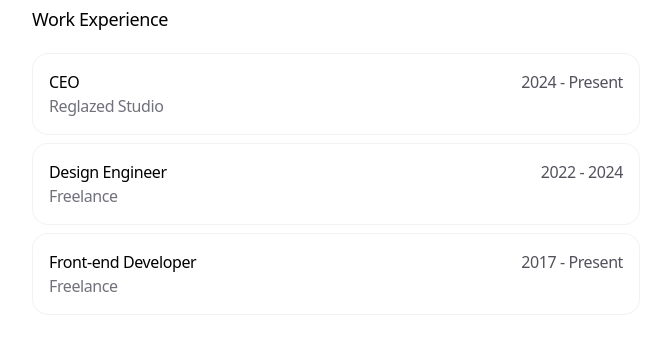
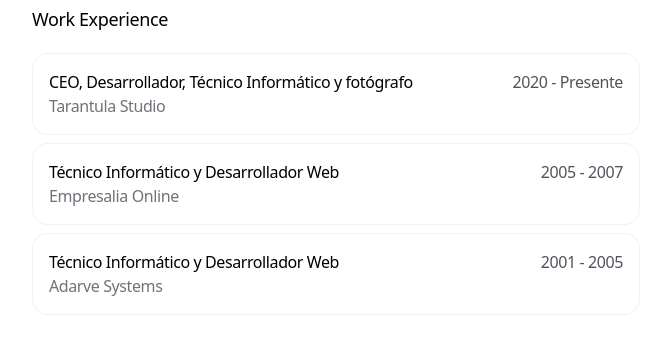
Before and after one commit to pedromoreno/tarantula, a Next.js app: page / in a window 1280 px wide. Shown: the part 715-1063 px from the top of the page, without its empty margins (304-975 px from the left). Built offline with nearby package versions, Linux system fonts and the light colour scheme.

Commit message:
feat: actualiza experiencia laboral con Tarantula Studio, Empresalia Online y Adarve Systems

```diff
--- a/app/data.ts
+++ b/app/data.ts
@@ -49,26 +49,26 @@ export const PROJECTS: Project[] = [
 
 export const WORK_EXPERIENCE: WorkExperience[] = [
   {
-    company: 'Reglazed Studio',
-    title: 'CEO',
-    start: '2024',
-    end: 'Present',
+    company: 'Tarantula Studio',
+    title: 'CEO, Desarrollador, Técnico Informático y fotógrafo',
+    start: '2020',
+    end: 'Presente',
     link: 'https://ibelick.com',
     id: 'work1',
   },
   {
-    company: 'Freelance',
-    title: 'Design Engineer',
-    start: '2022',
-    end: '2024',
+    company: 'Empresalia Online',
+    title: 'Técnico Informático y Desarrollador Web',
+    start: '2005',
+    end: '2007',
     link: 'https://ibelick.com',
     id: 'work2',
   },
   {
-    company: 'Freelance',
-    title: 'Front-end Developer',
-    start: '2017',
-    end: 'Present',
+    company: 'Adarve Systems',
+    title: 'Técnico Informático y Desarrollador Web',
+    start: '2001',
+    end: '2005',
     link: 'https://ibelick.com',
     id: 'work3',
   },
```
